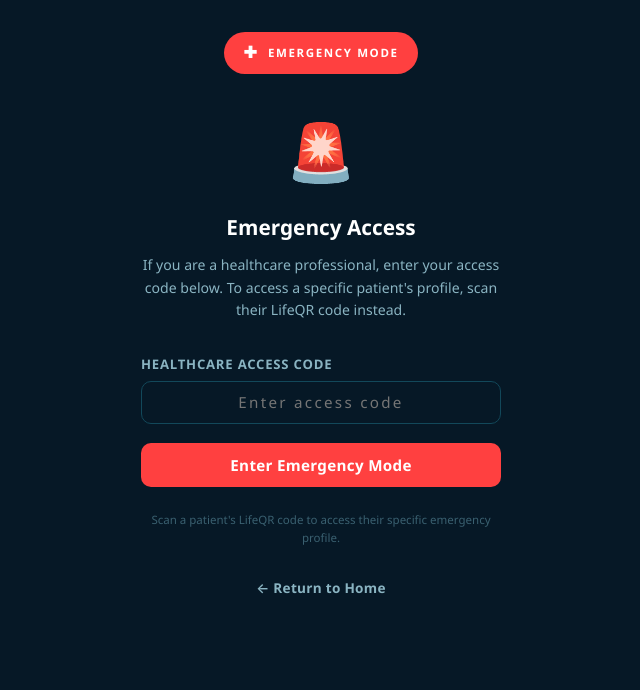
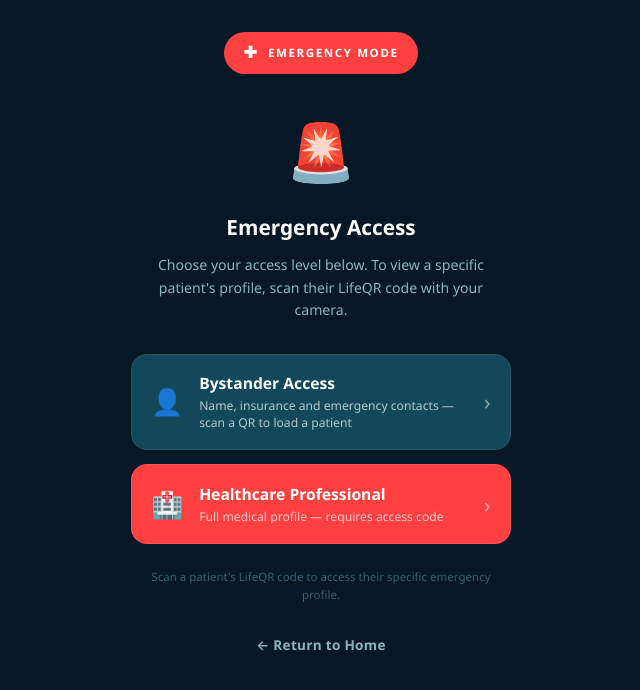
Before and after one commit to aarshikans2151-lgtm/LifeQR, a React (Vite) app: page /emergency in a window 1280 px wide. Shown: the top 690 px of the page, without its empty margins (319-959 px from the left). Built offline with nearby package versions, Linux system fonts and the light colour scheme.

Commit message:
Show bystander/healthcare options on public emergency mode entry

```diff
--- a/src/pages/EmergencyMode.jsx
+++ b/src/pages/EmergencyMode.jsx
@@ -83,7 +83,7 @@ export default function EmergencyMode() {
   }
 
   // ── No Profile — public entry, no QR scanned ──────────────
-  // Just show the access code entry. No profile ID field.
+  // Show bystander / healthcare choice immediately.
   if (screen === 'no-profile') {
     return (
       <div className="em-page em-page--gate">
@@ -97,29 +97,43 @@ export default function EmergencyMode() {
           <div className="em-noprofile-icon">🚨</div>
           <h2 className="em-gate-title">Emergency Access</h2>
           <p className="em-gate-desc">
-            If you are a healthcare professional, enter your access code below.
-            To access a specific patient's profile, scan their LifeQR code instead.
+            Choose your access level below. To view a specific patient's profile,
+            scan their LifeQR code with your camera.
           </p>
 
-          <form onSubmit={handleCodeSubmit} className="em-code-form">
-            {codeError && <div className="error-msg">{codeError}</div>}
-            <div className="form-group">
-              <label htmlFor="accessCode">Healthcare Access Code</label>
-              <input
-                id="accessCode"
-                type="password"
-                inputMode="numeric"
-                value={codeInput}
-                onChange={e => { setCodeInput(e.target.value); setCodeError('') }}
-                placeholder="Enter access code"
-                autoComplete="off"
-                maxLength={20}
-              />
-            </div>
-            <button type="submit" className="btn btn-emergency">
-              Enter Emergency Mode
+          <div className="em-access-options">
+
+            {/* Bystander */}
+            <button
+              className="em-access-card em-access-card--bystander"
+              onClick={() => setScreen('bystander-noprofile')}
+            >
+              <div className="em-access-card-icon">👤</div>
+              <div className="em-access-card-body">
+                <div className="em-access-card-title">Bystander Access</div>
+                <div className="em-access-card-sub">
+                  Name, insurance and emergency contacts — scan a QR to load a patient
+                </div>
+              </div>
+              <span className="em-access-card-arrow">›</span>
             </button>
-          </form>
+
+            {/* Healthcare */}
+            <button
+              className="em-access-card em-access-card--healthcare"
+              onClick={() => setScreen('code-entry')}
+            >
+              <div className="em-access-card-icon">🏥</div>
+              <div className="em-access-card-body">
+                <div className="em-access-card-title">Healthcare Professional</div>
+                <div className="em-access-card-sub">
+                  Full medical profile — requires access code
+                </div>
+              </div>
+              <span className="em-access-card-arrow">›</span>
+            </button>
+
+          </div>
 
           <div className="em-gate-disclaimer">
             Scan a patient's LifeQR code to access their specific emergency profile.
@@ -128,6 +142,43 @@ export default function EmergencyMode() {
           <button className="btn btn-ghost" onClick={() => navigate('/')}>
             ← Return to Home
           </button>
+        </div>
+      </div>
+    )
+  }
+
+  // ── Bystander with no profile loaded ─────────────────────
+  if (screen === 'bystander-noprofile') {
+    return (
+      <div className="em-page em-page--bystander">
+        <div className="em-auth-inner">
+          <div className="em-auth-header">
+            <div className="em-bystander-banner">
+              <span className="em-banner-cross">✚</span>
+              BYSTANDER ACCESS
+            </div>
+            <button className="btn btn-ghost btn-sm" onClick={() => setScreen('no-profile')}>
+              ✕ Exit
+            </button>
+          </div>
+
+          <div className="em-bystander-notice">
+            No patient profile loaded. Scan a LifeQR code with your camera to load a patient's information.
+          </div>
+
+          <div className="em-scan-prompt">
+            <div className="em-scan-icon">📷</div>
+            <p>Open your phone camera and point it at the patient's LifeQR code to load their bystander information.</p>
+          </div>
+
+          <button className="em-upgrade-btn" onClick={() => setScreen('code-entry')}>
+            🏥 Healthcare professional? Enter access code
+          </button>
+
+          <div className="em-auth-footer">
+            <span>LifeQR Emergency Medical Passport</span>
+            <span>Bystander view</span>
+          </div>
         </div>
       </div>
     )
--- a/src/styles/EmergencyMode.css
+++ b/src/styles/EmergencyMode.css
@@ -448,6 +448,30 @@
   background-color: rgba(255, 64, 64, 0.22);
 }
 
+.em-scan-prompt {
+  display: flex;
+  flex-direction: column;
+  align-items: center;
+  text-align: center;
+  background-color: var(--dark-teal);
+  border-radius: var(--radius-lg);
+  padding: 2rem 1.5rem;
+  margin-bottom: 1.5rem;
+  gap: 1rem;
+  width: 100%;
+}
+
+.em-scan-icon {
+  font-size: 3rem;
+}
+
+.em-scan-prompt p {
+  font-size: 0.88rem;
+  color: #8ab4c2;
+  line-height: 1.6;
+  max-width: 300px;
+}
+
 .em-empty {
   color: #4a7a8a;
   font-style: italic;
```
